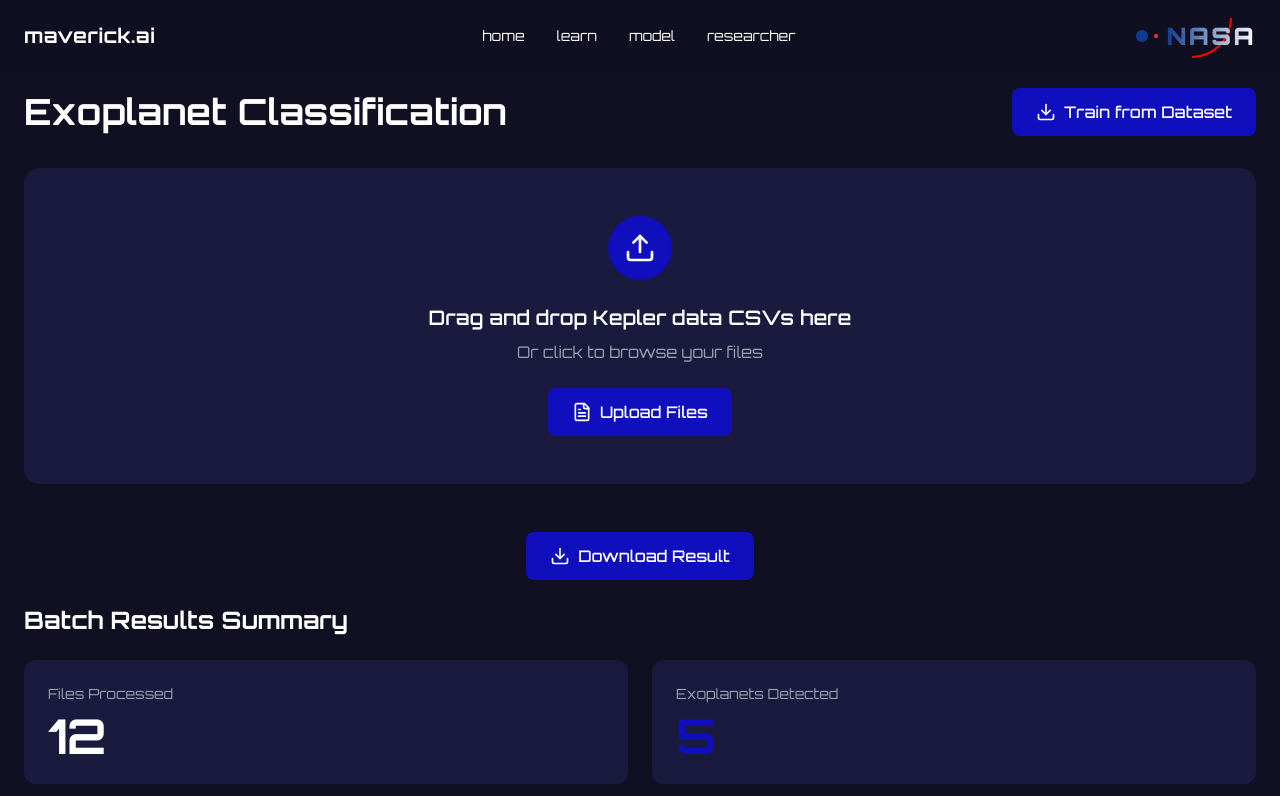
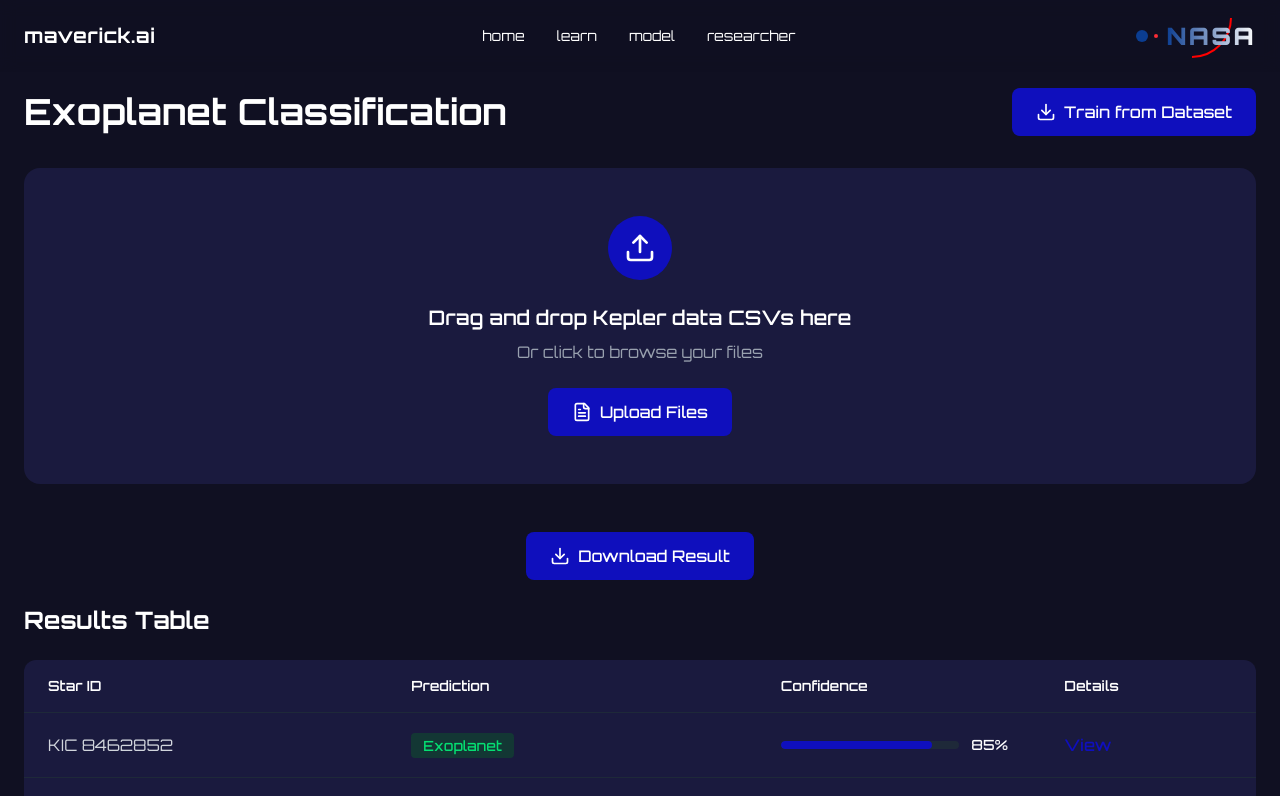
Before and after one commit to Ekow-Davis/NASA-model-frontend, a React (Vite) app in the folder mavericks/: page /researcher in a window 1280 px wide. Shown: the top 796 px of the page. Built offline with nearby package versions, Linux system fonts and the light colour scheme.

Commit message:
Builds locally

```diff
--- a/mavericks/src/pages/ResearcherPage.tsx
+++ b/mavericks/src/pages/ResearcherPage.tsx
@@ -37,8 +37,8 @@
 
 const ResearcherPage: React.FC = () => {
   const [uploadedFile, setUploadedFile] = useState<UploadedFile | null>(null);
-  const [filesProcessed] = useState<number>(12);
-  const [exoplanetsDetected] = useState<number>(5);
+  // const [filesProcessed] = useState<number>(12);
+  // const [exoplanetsDetected] = useState<number>(5);
 
   const results: ExoplanetResult[] = [
     { starId: 'KIC 8462852', prediction: 'Exoplanet', confidence: 85 },
@@ -128,7 +128,7 @@
 
 
         {/* Batch Results Summary */}
-        <div className="mb-8">
+        {/* <div className="mb-8">
           <h2 className="text-2xl font-bold mb-6">Batch Results Summary</h2>
           <div className="grid grid-cols-1 md:grid-cols-2 gap-6">
             <div className="rounded-xl p-6" style={{ backgroundColor: '#1a1a3e' }}>
@@ -140,7 +140,7 @@
               <p className="text-5xl font-bold" style={{ color: '#0F0FBD' }}>{exoplanetsDetected}</p>
             </div>
           </div>
-        </div>
+        </div> */}
 
         {/* Results Table */}
         <div>
```
Also changed, not shown: 1 other file (tests, documents, lock files or other folders).
